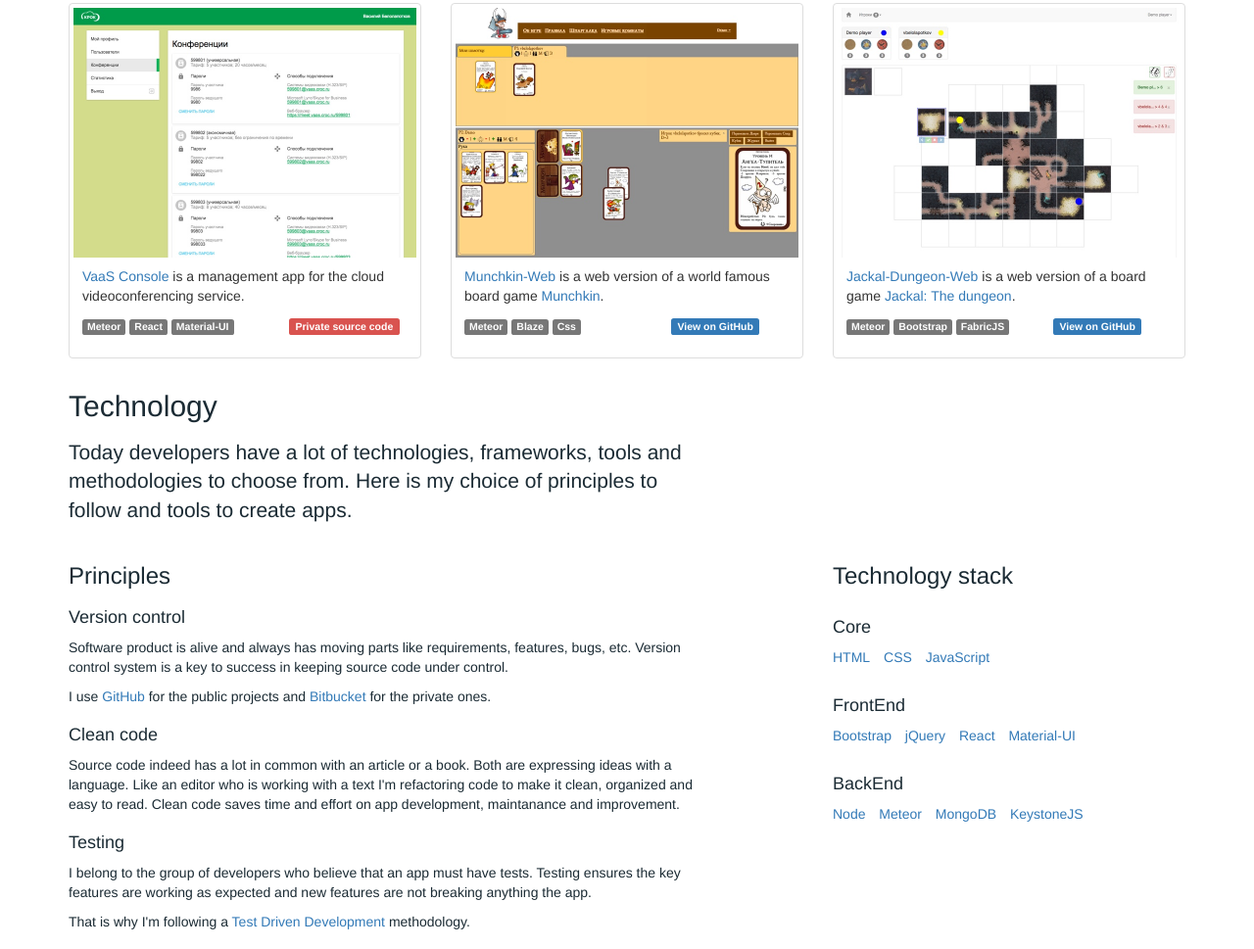
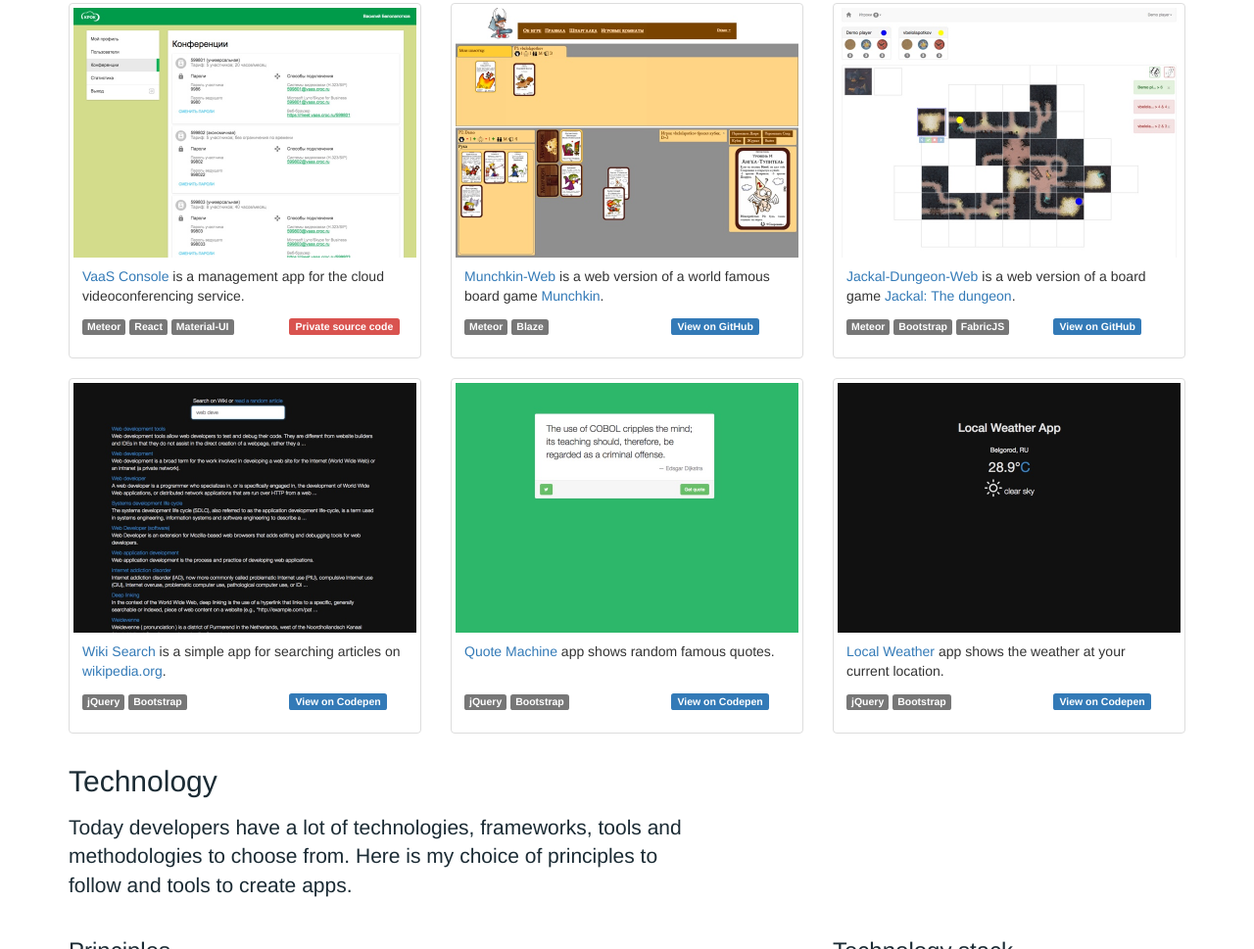
Before and after one commit to vbelolapotkov/vbelolapotkov.github.io, a website built with webpack: page index.html in a window 1280 px wide. Shown: the part 390-1359 px from the top of the page at 98% size. Built offline with nearby package versions, Linux system fonts and the light colour scheme.

Commit message:
Added three more projects

```diff
--- a/index.html
+++ b/index.html
@@ -110,7 +110,6 @@
                                 <ul class="list-inline">
                                     <li class="label label-default">Meteor</li>
                                     <li class="label label-default">Blaze</li>
-                                    <li class="label label-default">Css</li>
                                 </ul>
                               </div>
                               <div class="col-xs-12 col-sm-5">
@@ -140,6 +139,64 @@
                         </div>
                     </div>
                 </div>
+                <div class="col-xs-12 col-sm-6 col-lg-4">
+                    <div class="thumbnail">
+                        <img src="/assets/img/projects/wiki-search/thumbnail.jpg" alt="Wiki Search App thumbnail" />
+                        <div class="caption">
+                            <p><a href="http://codepen.io/vbelolapotkov/full/OXXVVO/" title="Wiki Search" target="_blank">Wiki Search</a> is a simple app for searching articles on <a href="https://en.wikipedia.org" title="Wikipedia" target="_blank">wikipedia.org</a>.</p>
+                            <div class="row">
+                              <div class="col-xs-12 col-sm-7">
+                                <ul class="list-inline">
+                                    <li class="label label-default">jQuery</li>
+                                    <li class="label label-default">Bootstrap</li>
+                                </ul>
+                              </div>
+                              <div class="col-xs-12 col-sm-5">
+                                <a href="http://codepen.io/vbelolapotkov/pen/OXXVVO" class="label label-primary" title="View source on Codepen" target="_blank">View on Codepen</a>
+                              </div>
+                            </div>
+                        </div>
+                    </div>
+                </div>
+                <div class="col-xs-12 col-sm-6 col-lg-4">
+                    <div class="thumbnail">
+                        <img src="/assets/img/projects/quote-machine/thumbnail.jpg" alt="Quote Machine App thumbnail" />
+                        <div class="caption">
+                            <p><a href="http://codepen.io/vbelolapotkov/full/oLxMWM/" title="Quote Machine" target="_blank">Quote Machine</a> app shows random famous quotes.</p>
+                            <div class="row">
+                              <div class="col-xs-12 col-sm-7">
+                                <ul class="list-inline">
+                                    <li class="label label-default">jQuery</li>
+                                    <li class="label label-default">Bootstrap</li>
+                                </ul>
+                              </div>
+                              <div class="col-xs-12 col-sm-5">
+                                <a href="http://codepen.io/vbelolapotkov/pen/oLxMWM/" class="label label-primary" title="View source on Codepen" target="_blank">View on Codepen</a>
+                              </div>
+                            </div>
+                        </div>
+                    </div>
+                </div>
+                <div class="col-xs-12 col-sm-6 col-lg-4">
+                    <div class="thumbnail">
+                        <img src="/assets/img/projects/local-weather/thumbnail.jpg" alt="Local Weather App thumbnail" />
+                        <div class="caption">
+                            <p><a href="http://codepen.io/vbelolapotkov/full/jrqdej/" title="Local Weather" target="_blank">Local Weather</a> app shows the weather at your current location.</p>
+                            <div class="row">
+                              <div class="col-xs-12 col-sm-7">
+                                <ul class="list-inline">
+                                    <li class="label label-default">jQuery</li>
+                                    <li class="label label-default">Bootstrap</li>
+                                </ul>
+                              </div>
+                              <div class="col-xs-12 col-sm-5">
+                                <a href="http://codepen.io/vbelolapotkov/pen/jrqdej/" class="label label-primary" title="View source on Codepen" target="_blank">View on Codepen</a>
+                              </div>
+                            </div>
+                        </div>
+                    </div>
+                </div>
+
             </div>
         </section>
         <section id="technology" class="container">
@@ -154,12 +211,12 @@
                     <h3>Principles</h3>
                     <h4>Version control</h4>
                     <p>Software product is alive and always has moving parts like requirements, features, bugs, etc. Version control system is a key to success in keeping source code under control.</p>
-                    <p>I use <a href="https://github.com">GitHub</a> for the public projects and <a href="https://bitbucket.org/">Bitbucket</a> for the private ones.</p>
+                    <p>I use <a href="https://github.com" target="_blank">GitHub</a> for the public projects and <a href="https://bitbucket.org/" target="_blank">Bitbucket</a> for the private ones.</p>
                     <h4>Clean code</h4>
                     <p>Source code indeed has a lot in common with an article or a book. Both are expressing ideas with a language. Like an editor who is working with a text I'm refactoring code to make it clean, organized and easy to read. Clean code saves time and effort on app development, maintanance and improvement.</p>
                     <h4>Testing</h4>
                     <p>I belong to the group of developers who believe that an app must have tests. Testing ensures the key features are working as expected and new features are not breaking anything the app.</p>
-                    <p>That is why I'm following a <a href="https://en.wikipedia.org/wiki/Test-driven_development">Test Driven Development</a> methodology.</p>
+                    <p>That is why I'm following a <a href="https://en.wikipedia.org/wiki/Test-driven_development" target="_blank">Test Driven Development</a> methodology.</p>
                 </div>
                 <div class="col-md-4 col-md-offset-1">
                     <h3>Technology stack</h3>
@@ -259,9 +316,6 @@
     <footer>
         <p>Designed and implemented by Vasily Belolapotkov</p>
     </footer>
-
-    <!-- <script src="https://code.jquery.com/jquery-2.2.4.min.js" type="text/javascript" charset="utf-8"></script> -->
-    <!-- <script src="https://maxcdn.bootstrapcdn.com/bootstrap/3.3.6/js/bootstrap.min.js" type="text/javascript" charset="utf-8"></script> -->
     <script src="/assets/main.js" type="text/javascript" charset="utf-8"></script>
 </body>
 
--- a/src/styles/index.css
+++ b/src/styles/index.css
@@ -150,6 +150,10 @@
   margin-left: 0;
 }
 
+.thumbnail .caption > p {
+  min-height: 40px;
+}
+
 
 #contact {
   margin-bottom: 50px;
```
Also changed, not shown: assets/img/projects/local-weather/thumbnail.jpg (added), assets/img/projects/quote-machine/thumbnail.jpg (added), assets/img/projects/wiki-search/thumbnail.jpg (added).
